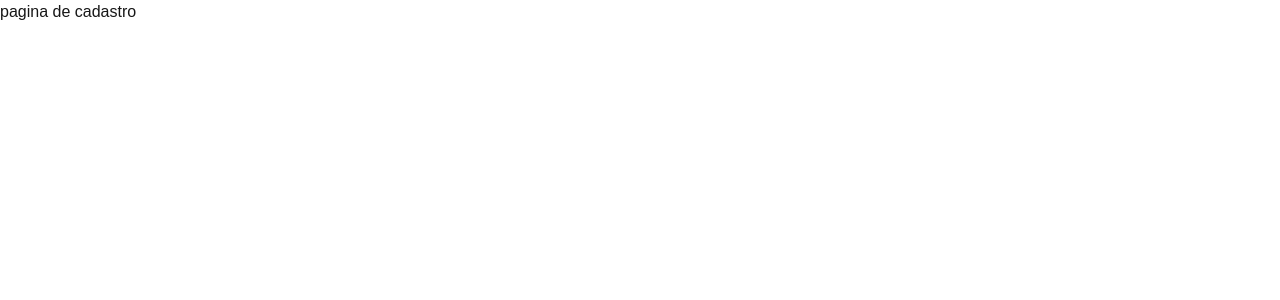
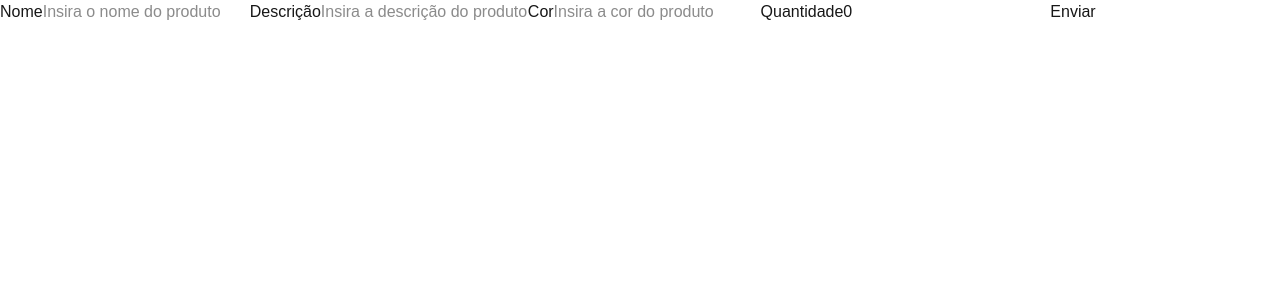
Before and after one commit to nicholas-sc-08/P-22_Next_TypeScript_Front, a Next.js app: page / in a window 1280 px wide. Shown: the top 300 px of the page. Built offline with nearby package versions, Linux system fonts and the light colour scheme.

Commit message:
feat: cadastro produto

```diff
--- a/package.json
+++ b/package.json
@@ -9,7 +9,11 @@
     "lint": "eslint"
   },
   "dependencies": {
+    "@chakra-ui/react": "^3.27.0",
+    "@emotion/react": "^11.14.0",
+    "@emotion/styled": "^11.14.1",
     "axios": "^1.11.0",
+    "framer-motion": "^12.23.13",
     "next": "15.5.2",
     "react": "19.1.0",
     "react-dom": "19.1.0",
--- a/src/app/page.tsx
+++ b/src/app/page.tsx
@@ -1,8 +1,46 @@
+"use client";
+
+import { useEffect, useState } from "react";
+import { Produto } from "./types/IProduto.types";
+import axios from "axios";
 
 export default function Home() {
+
+  const [form, set_form] = useState<Produto>({ nome: ``, descricao: ``, cor: ``, quantidade: 0 });
+  const [produtos, set_produtos] = useState<Produto[]>([]);
+
+  async function cadastrar_produto(e: any) {
+
+    e.preventDefault();
+
+    const resposta: Produto = await axios.post(`http://localhost:8080/produtos`, form);
+    set_produtos([...produtos, resposta]);
+  };
+
+  useEffect(() => {
+
+    console.table(produtos);
+
+
+  }, [produtos]);
+
   return (
     <div>
-      <p>pagina de cadastro</p>
+      <form onSubmit={cadastrar_produto} className="d-flex">
+        <label htmlFor="">Nome</label>
+        <input type="text" value={form.nome} placeholder="Insira o nome do produto" onChange={e => set_form({ ...form, nome: e.target.value })} />
+
+        <label htmlFor="">Descrição</label>
+        <input type="text" value={form.descricao} placeholder="Insira a descrição do produto" onChange={e => set_form({ ...form, descricao: e.target.value })} />
+
+        <label htmlFor="">Cor</label>
+        <input type="text" value={form.cor} placeholder="Insira a cor do produto" onChange={e => set_form({ ...form, cor: e.target.value })} />
+
+        <label htmlFor="">Quantidade</label>
+        <input type="text" value={form.quantidade} placeholder="Insira a quantidade do produto" onChange={e => set_form({ ...form, quantidade: Number(e.target.value) })} />
+
+        <button type="submit">Enviar</button>
+      </form>
     </div>
   );
 }
```
Also changed, not shown: src/app/types/IProduto.types.ts (+7 -0 lines), 1 other file (tests, documents, lock files or other folders).
